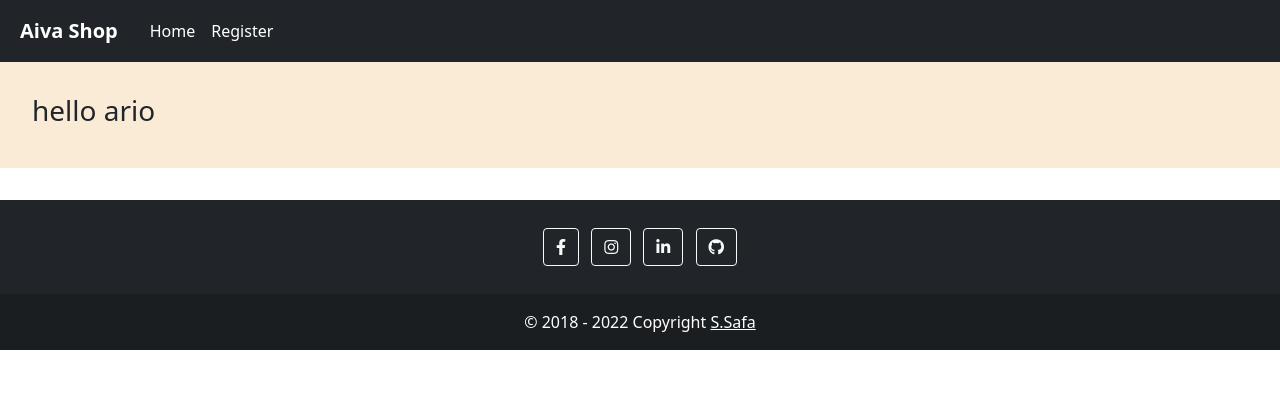
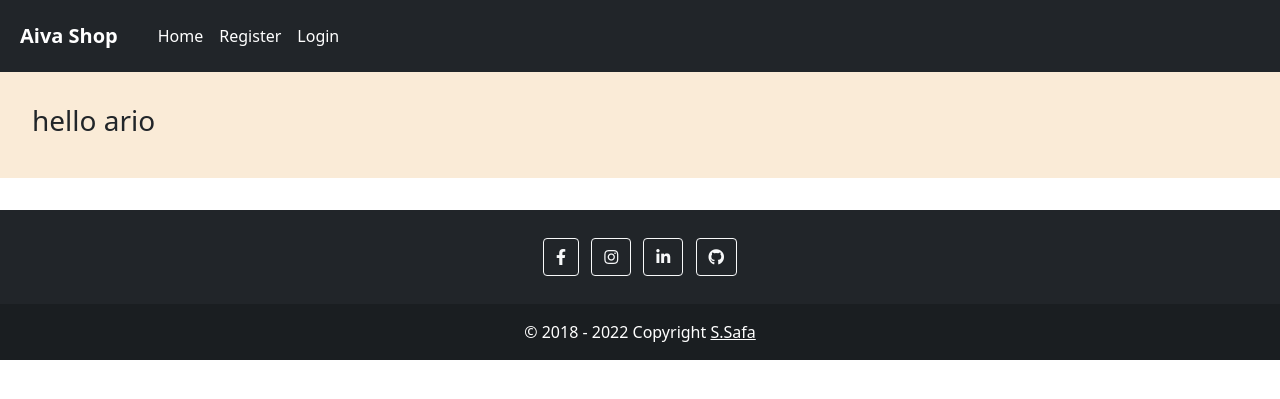
Before and after one commit to cybera3s/shop-sample, a Django app: page / in a window 1280 px wide. Shown: the top 399 px of the page. Run offline with Django 4.2, Linux system fonts and the light colour scheme; some libraries are stand-ins or nearby versions.

Commit message:
refactor nav links

```diff
--- a/train_ecommerce/templates/inc/nav.html
+++ b/train_ecommerce/templates/inc/nav.html
@@ -4,7 +4,7 @@
     <button class="navbar-toggler" type="button" data-bs-toggle="collapse" data-bs-target="#navbarNav" aria-controls="navbarNav" aria-expanded="false" aria-label="Toggle navigation">
       <span class="navbar-toggler-icon"></span>
     </button>
-    <div class="collapse navbar-collapse" id="navbarNav">
+    <div class="collapse navbar-collapse justify-content-between p-2" id="navbarNav">
       <ul class="navbar-nav">
 
         <li class="nav-item">
@@ -12,25 +12,26 @@
         </li>
 
 
-{#        {% if request.user.is_authenticated %}#}
-{#            <li class="nav-item">#}
-{#                <a class="nav-link active" aria-current="page" href="{% url 'account:user_logout' %}">Logout</a>#}
-{#            </li>#}
-{#            <li class="nav-item">#}
-{#                <a class="nav-link active" aria-current="page" href="{% url 'account:user_profile' request.user.id %}">Profile</a>#}
-{#            </li>#}
-{#        {% else %}#}
+        {% if request.user.is_authenticated %}
+            <li class="nav-item">
+                <a class="nav-link active" aria-current="page" href="{% url 'accounts:user_logout' %}">Logout</a>
+            </li>
+       {% else %}
              <li class="nav-item">
                 <a class="nav-link active" aria-current="page" href="{% url 'accounts:user_register' %}">Register</a>
             </li>
-{##}
-{#            <li class="nav-item">#}
-{#              <a class="nav-link active" aria-current="page" href="{% url 'account:user_login' %}">Login</a>#}
-{#            </li>#}
-{#        {% endif %}#}
+            <li class="nav-item">
+              <a class="nav-link active" aria-current="page" href="{% url 'accounts:user_login' %}">Login</a>
+            </li>
+        {% endif %}
 
 
       </ul>
+    {% if request.user.is_authenticated %}
+        <span class="text-white" id="username-nav">{{ request.user.email }}</span>
+    {% endif %}
+
+
     </div>
   </div>
 </nav>
```
